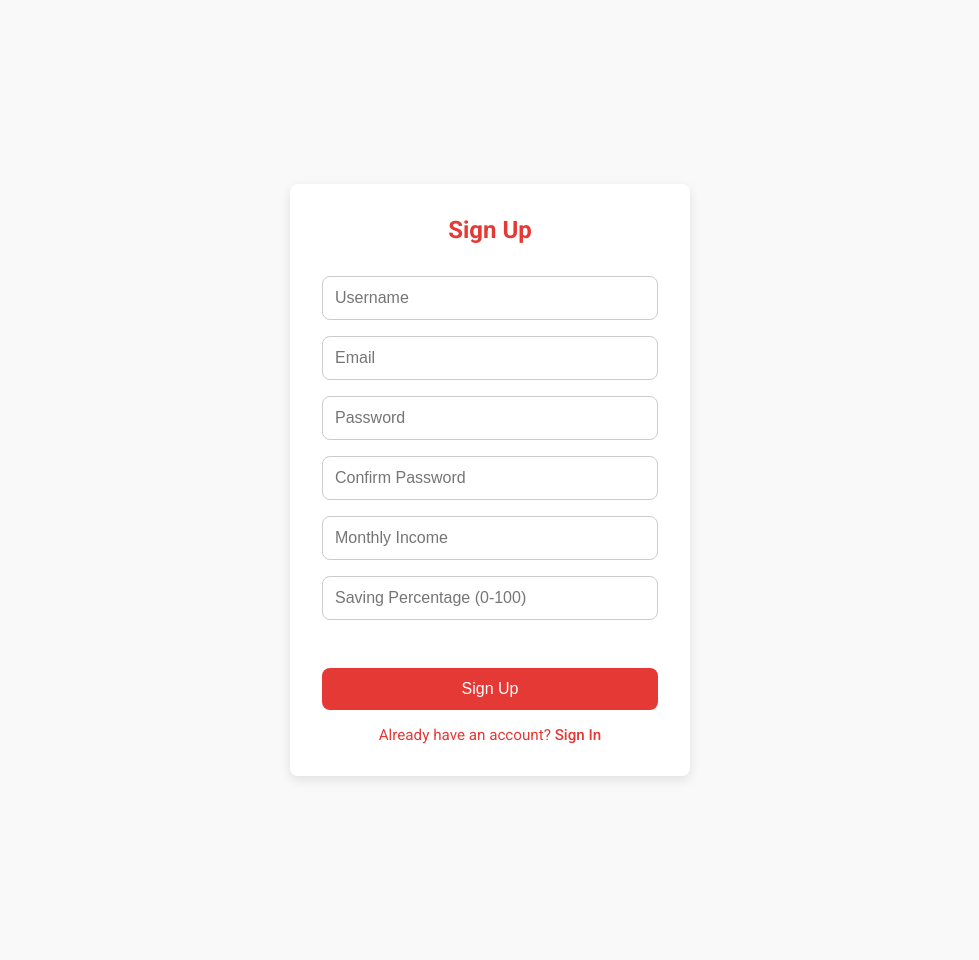
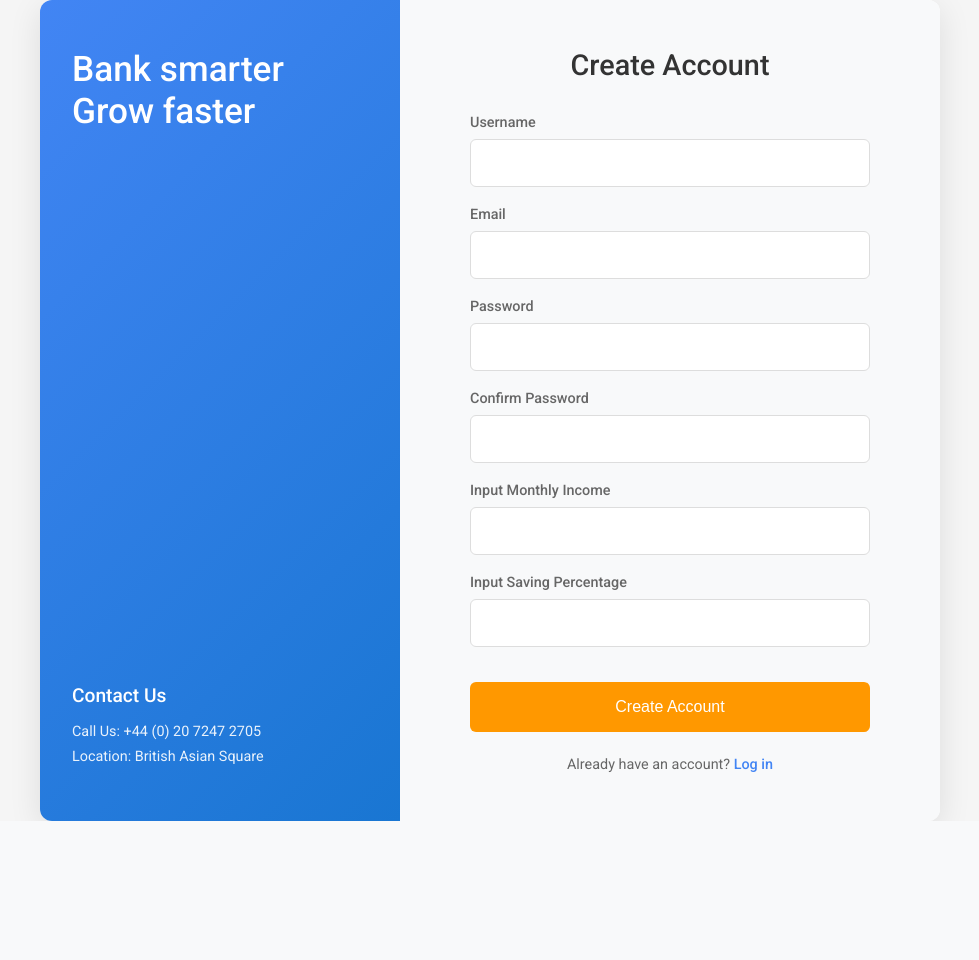
Before and after one commit to DivenDechal/ChiCom-Fillows, a Flask app: page /signup in a window 1280 px wide. Shown: the whole page, without its empty margins (150-1129 px from the left). After the commit the page ends 821 px from the top, so only its background shows below. Run offline with Flask 3, Linux system fonts and the light colour scheme.

Commit message:
finish login and signup ui

```diff
--- a/static/auth.css
+++ b/static/auth.css
@@ -1,48 +1,69 @@
-:root {
-    --primary: #e53935;
-    --accent: #fdd835;
-    --light: #f9f9f9;
-    --dark: #333;
-    --radius: 8px;
-  }
-
 * {
       margin: 0;
       padding: 0;
       box-sizing: border-box;
     }
 
-  .error {
-    color: red;
-    font-size: 12px;
-    margin-top: 5px;
-    display: none;
-  }
-
     body {
       font-family: 'Roboto', sans-serif;
-    background: var(--light);
-    color: var(--dark);
+      background: linear-gradient(135deg, #4285f4 0%, #1976d2 100%);
+      min-height: 100vh;
       display: flex;
       align-items: center;
       justify-content: center;
-    height: 120vh;
+      padding: 2rem;
+      position: relative;
+      overflow: hidden;
     }
 
+    body::before {
+      content: '';
+      position: absolute;
+      top: -50%;
+      right: -50%;
+      width: 200%;
+      height: 200%;
+      background: radial-gradient(circle, rgba(255,255,255,0.1) 0%, transparent 70%);
+      animation: float 20s ease-in-out infinite;
+    }
+
+    @keyframes float {
+      0%, 100% { transform: translate(0, 0) rotate(0deg); }
+      50% { transform: translate(-20px, -20px) rotate(180deg); }
+    }
+
+
+
+
     .auth-container {
-    background: #fff;
-    padding: 2rem;
-    border-radius: var(--radius);
-    box-shadow: 0 4px 12px rgba(0,0,0,0.1);
-    max-width: 400px;
+      background: white;
+      padding: 3rem 2.5rem;
+      border-radius: 16px;
+      box-shadow: 0 20px 60px rgba(0,0,0,0.15), 0 0 0 1px rgba(255,255,255,0.1);
+      max-width: 450px;
       width: 100%;
-    height: auto;
+      position: relative;
+      backdrop-filter: blur(10px);
+      border: 1px solid rgba(255,255,255,0.2);
     }
 
     h2 {
+      font-size: 1.8rem;
+      font-weight: 500;
+      margin-bottom: 0.5rem;
+      color: #333;
       text-align: center;
-    margin-bottom: 1rem;
-    color: var(--primary);
+    }
+
+    .welcome-message {
+      text-align: center;
+      margin-bottom: 3rem;
+    }
+
+    .brand-subtitle {
+      font-size: 1rem;
+      color: #555;
+      font-weight: 400;
     }
 
     form {
@@ -50,40 +71,85 @@
       flex-direction: column;
     }
 
+    .form-group {
+      margin-bottom: 1.5rem;
+    }
+
+    label {
+      display: block;
+      font-size: 0.9rem;
+      color: #666;
+      margin-bottom: 0.5rem;
+      font-weight: 500;
+    }
+
     input {
-    padding: 0.75rem;
-    margin-bottom: 0;
-    margin-top: 1rem;
-    border-radius: var(--radius);
-    border: 1px solid #ccc;
-    font-size: 1rem;
+      width: 100%;
+      padding: 1rem;
+      border: 2px solid #e0e0e0;
+      border-radius: 8px;
+      font-size: 0.95rem;
+      transition: all 0.3s ease;
+      background: white;
+      position: relative;
+    }
+
+    input:focus {
+      outline: none;
+      border-color: #4285f4;
+      box-shadow: 0 0 0 3px rgba(66, 133, 244, 0.1);
+      transform: translateY(-1px);
     }
 
     .btn {
-    background: var(--primary);
-    color: #fff;
+      background: linear-gradient(135deg, #ff9800, #f57c00);
+      color: white;
       border: none;
-    padding: 0.75rem;
+      padding: 1rem;
       font-size: 1rem;
-    border-radius: var(--radius);
+      font-weight: 500;
+      border-radius: 8px;
       cursor: pointer;
-    transition: background 0.3s;
-    margin-top: 3rem;
+      transition: all 0.3s ease;
+      margin-top: 1rem;
+      position: relative;
+      overflow: hidden;
+    }
+
+    .btn::before {
+      content: '';
+      position: absolute;
+      top: 0;
+      left: -100%;
+      width: 100%;
+      height: 100%;
+      background: linear-gradient(90deg, transparent, rgba(255,255,255,0.2), transparent);
+      transition: left 0.5s;
     }
 
     .btn:hover {
-    background: #d32f2f;
+      background: linear-gradient(135deg, #f57c00, #ef6c00);
+      transform: translateY(-2px);
+      box-shadow: 0 8px 25px rgba(255, 152, 0, 0.3);
+    }
+
+    .btn:hover::before {
+      left: 100%;
+    }
+
+    .btn:active {
+      transform: translateY(0);
     }
 
     .toggle-link {
       text-align: center;
-    margin-top: 1rem;
-    color: var(--primary);
-    font-size: 0.95rem;
+      margin-top: 1.5rem;
+      font-size: 0.9rem;
+      color: #666;
     }
 
     .toggle-link a {
-    color: inherit;
+      color: #4285f4;
       text-decoration: none;
       font-weight: 500;
     }
@@ -91,3 +157,28 @@
     .toggle-link a:hover {
       text-decoration: underline;
     }
+
+    .error {
+      color: #d32f2f;
+      font-size: 0.8rem;
+      margin-top: 0.3rem;
+      display: none;
+    }
+
+
+
+    @media (max-width: 480px) {
+      body {
+        padding: 1rem;
+      }
+
+      .auth-container {
+        padding: 2rem 1.5rem;
+      }
+
+      h2 {
+        font-size: 1.5rem;
+      }
+
+
+    }
--- /dev/null
+++ b/static/signup.css
@@ -0,0 +1,175 @@
+* {
+      margin: 0;
+      padding: 0;
+      box-sizing: border-box;
+    }
+
+    body {
+      font-family: 'Roboto', sans-serif;
+      background: #f5f5f5;
+      min-height: 100vh;
+      display: flex;
+      align-items: center;
+      justify-content: center;
+      margin: 0;
+      padding: 0;
+    }
+
+    .main-container {
+      display: flex;
+      background: white;
+      border-radius: 12px;
+      overflow: hidden;
+      box-shadow: 0 8px 32px rgba(0,0,0,0.1);
+      max-width: 900px;
+      width: 100%;
+      min-height: 600px;
+    }
+
+    .sidebar {
+      background: linear-gradient(135deg, #4285f4, #1976d2);
+      color: white;
+      padding: 3rem 2rem;
+      width: 40%;
+      display: flex;
+      flex-direction: column;
+      justify-content: space-between;
+      position: relative;
+    }
+
+    .sidebar h1 {
+      font-size: 2.2rem;
+      font-weight: 500;
+      line-height: 1.2;
+      margin-bottom: 2rem;
+    }
+
+    .contact-info {
+      margin-top: auto;
+    }
+
+    .contact-info h3 {
+      font-size: 1.2rem;
+      margin-bottom: 1rem;
+      font-weight: 500;
+    }
+
+    .contact-info p {
+      font-size: 0.9rem;
+      margin-bottom: 0.5rem;
+      opacity: 0.9;
+    }
+
+    .form-container {
+      padding: 3rem 2.5rem;
+      width: 60%;
+      background: #f8f9fa;
+    }
+
+    .form-content {
+      max-width: 400px;
+      margin: 0 auto;
+    }
+
+    h2 {
+      font-size: 1.8rem;
+      font-weight: 500;
+      margin-bottom: 2rem;
+      color: #333;
+      text-align: center;
+    }
+
+    form {
+      display: flex;
+      flex-direction: column;
+    }
+
+    .form-group {
+      margin-bottom: 1.2rem;
+    }
+
+    label {
+      display: block;
+      font-size: 0.9rem;
+      color: #666;
+      margin-bottom: 0.5rem;
+      font-weight: 500;
+    }
+
+    input {
+      width: 100%;
+      padding: 0.9rem;
+      border: 1px solid #ddd;
+      border-radius: 6px;
+      font-size: 0.95rem;
+      transition: border-color 0.3s, box-shadow 0.3s;
+      background: white;
+    }
+
+    input:focus {
+      outline: none;
+      border-color: #4285f4;
+      box-shadow: 0 0 0 3px rgba(66, 133, 244, 0.1);
+    }
+
+    .btn {
+      background: #ff9800;
+      color: white;
+      border: none;
+      padding: 1rem;
+      font-size: 1rem;
+      font-weight: 500;
+      border-radius: 6px;
+      cursor: pointer;
+      transition: background 0.3s;
+      margin-top: 1rem;
+    }
+
+    .btn:hover {
+      background: #f57c00;
+    }
+
+    .toggle-link {
+      text-align: center;
+      margin-top: 1.5rem;
+      font-size: 0.9rem;
+      color: #666;
+    }
+
+    .toggle-link a {
+      color: #4285f4;
+      text-decoration: none;
+      font-weight: 500;
+    }
+
+    .toggle-link a:hover {
+      text-decoration: underline;
+    }
+
+    .error {
+      color: #d32f2f;
+      font-size: 0.8rem;
+      margin-top: 0.3rem;
+      display: none;
+    }
+
+    @media (max-width: 768px) {
+      .main-container {
+        flex-direction: column;
+        margin: 1rem;
+      }
+
+      .sidebar {
+        width: 100%;
+        padding: 2rem;
+      }
+
+      .form-container {
+        width: 100%;
+        padding: 2rem;
+      }
+
+      .sidebar h1 {
+        font-size: 1.8rem;
+      }
+    }
--- a/templates/signup.html
+++ b/templates/signup.html
@@ -5,30 +5,74 @@
   <meta name="viewport" content="width=device-width, initial-scale=1.0"/>
   <title>Fillow - Sign Up</title>
   <link href="https://fonts.googleapis.com/css2?family=Roboto:wght@400;500;700&display=swap" rel="stylesheet">
-  <link rel="stylesheet" href="/static/auth.css">
+  <link rel="stylesheet" href="/static/signup.css">
 </head>
 <body>
-  <div class="auth-container">
-    <h2>Sign Up</h2>
-    <form id="signup-form" action="{{ url_for('BP_auth.signup_post') }}" method="POST">
-      <input id="username" type="text" name="username" placeholder="Username" required>
-      <p id="usernameError" class="error"></p>
-      <input id="email" type="email" name="email" placeholder="Email" required>
-      <p id="emailError" class="error"></p>
-      <input id="password" type="password" name="password" placeholder="Password" required>
-      <p id="passwordError" class="error"></p>
-      <input id="confirm_password" type="password" name="confirm_password" placeholder="Confirm Password" required>
-      <p id="confirmError" class="error"></p>
-      <input id="monthly_income" type="number" name="monthly_income" placeholder="Monthly Income" required>
-      <p id="incomeError" class="error"></p>
-      <input id="saving_percentage" type="number" name="saving_percentage" placeholder="Saving Percentage (0-100)" min="0" max="100" required>
-      <p id="savingError" class="error"></p>
-      <button type="submit" class="btn">Sign Up</button>
-    </form>
-    <div class="toggle-link">
-      Already have an account? <a href="{{ url_for('BP.login') }}">Sign In</a>
+
+
+
+  <div class="main-container">
+    <div class="sidebar">
+      <div>
+        <h1>Bank smarter<br>Grow faster</h1>
+      </div>
+      <div class="contact-info">
+        <h3>Contact Us</h3>
+        <p>Call Us: +44 (0) 20 7247 2705</p>
+        <p>Location: British Asian Square</p>
+      </div>
+    </div>
+
+    <div class="form-container">
+      <div class="form-content">
+        <h2>Create Account</h2>
+        <form id="signup-form" action="/signup" method="POST">
+          <div class="form-group">
+            <label for="username">Username</label>
+            <input id="username" type="text" name="username" required>
+            <p id="usernameError" class="error"></p>
+          </div>
+
+          <div class="form-group">
+            <label for="email">Email</label>
+            <input id="email" type="email" name="email" required>
+            <p id="emailError" class="error"></p>
+          </div>
+
+          <div class="form-group">
+            <label for="password">Password</label>
+            <input id="password" type="password" name="password" required>
+            <p id="passwordError" class="error"></p>
+          </div>
+
+          <div class="form-group">
+            <label for="confirm_password">Confirm Password</label>
+            <input id="confirm_password" type="password" name="confirm_password" required>
+            <p id="confirmError" class="error"></p>
+          </div>
+
+          <div class="form-group">
+            <label for="monthly_income">Input Monthly Income</label>
+            <input id="monthly_income" type="number" name="monthly_income" required>
+            <p id="incomeError" class="error"></p>
+          </div>
+
+          <div class="form-group">
+            <label for="saving_percentage">Input Saving Percentage</label>
+            <input id="saving_percentage" type="number" name="saving_percentage" min="0" max="100" required>
+            <p id="savingError" class="error"></p>
+          </div>
+
+          <button type="submit" class="btn">Create Account</button>
+        </form>
+
+        <div class="toggle-link">
+          Already have an account? <a href="/login">Log in</a>
+        </div>
+      </div>
     </div>
   </div>
+
   <script src="/static/auth.js"></script>
 </body>
 </html>
```
Also changed, not shown: templates/signin.html (+25 -2 lines). Lines whose indentation alone changed are shown as unchanged.
